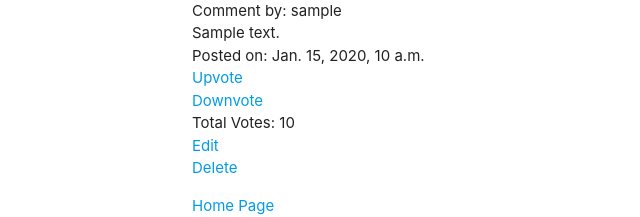
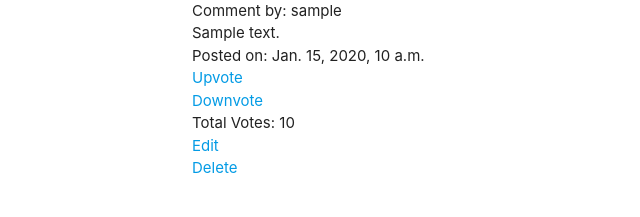
Before and after one commit to Hoyt1974/GalaxyGram, a Django app: page /planet_post/1/ in a window 1280 px wide. Shown: the part 1140-1357 px from the top of the page, without its empty margins (0-640 px from the left). After the commit the page ends 1313 px from the top, so only its background shows below. Run offline with Django 3.2, Linux system fonts and the light colour scheme; tables that the repository leaves empty hold one stand-in row (values such as "Sample post"); grey boxes marked "Sample" are stand-in pictures.

Commit message:
one last pull?

```diff
--- a/templates/post_detail.html
+++ b/templates/post_detail.html
@@ -41,5 +41,5 @@ Title:<br />
   <li><a href="/comment_delete/{{comment.id}}/">Delete</a></li>
   {% endfor %}
 </ul>
-<a href="/">Home Page</a>
+
 {% endblock %}
```
